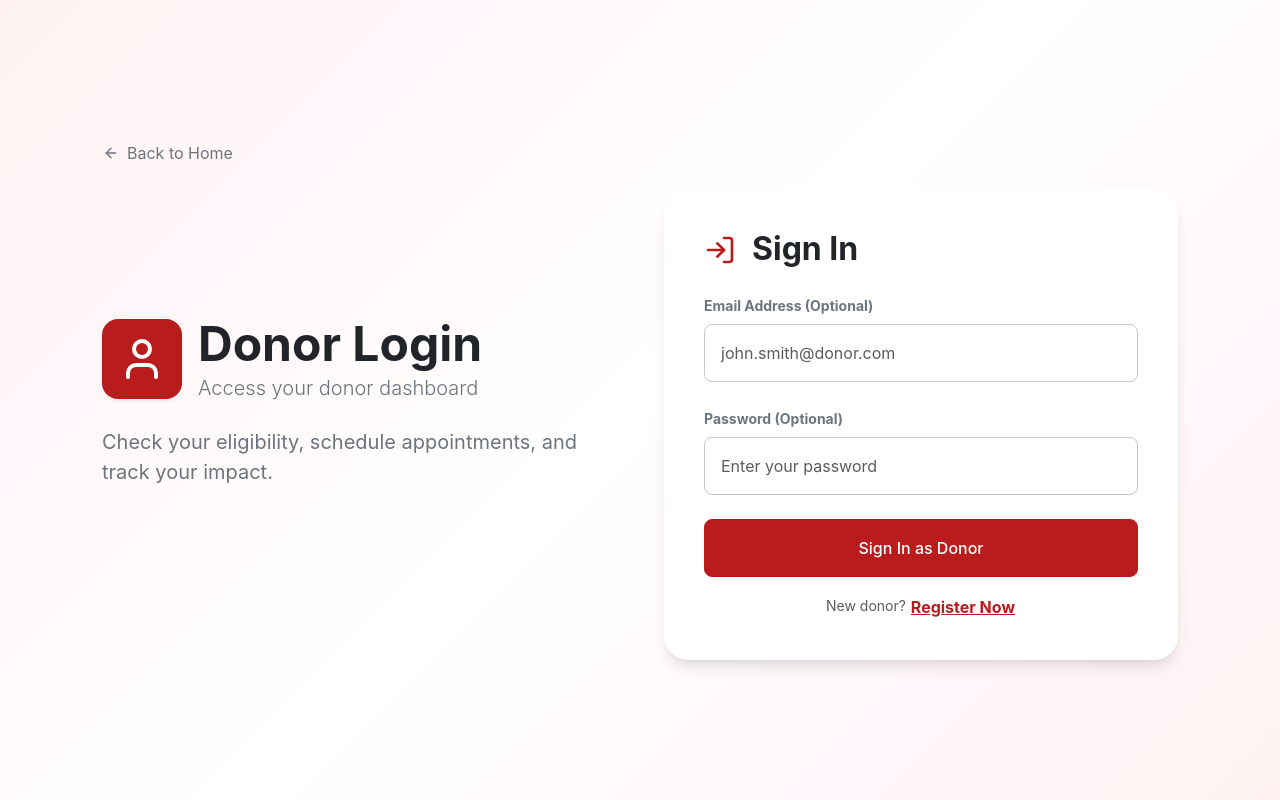
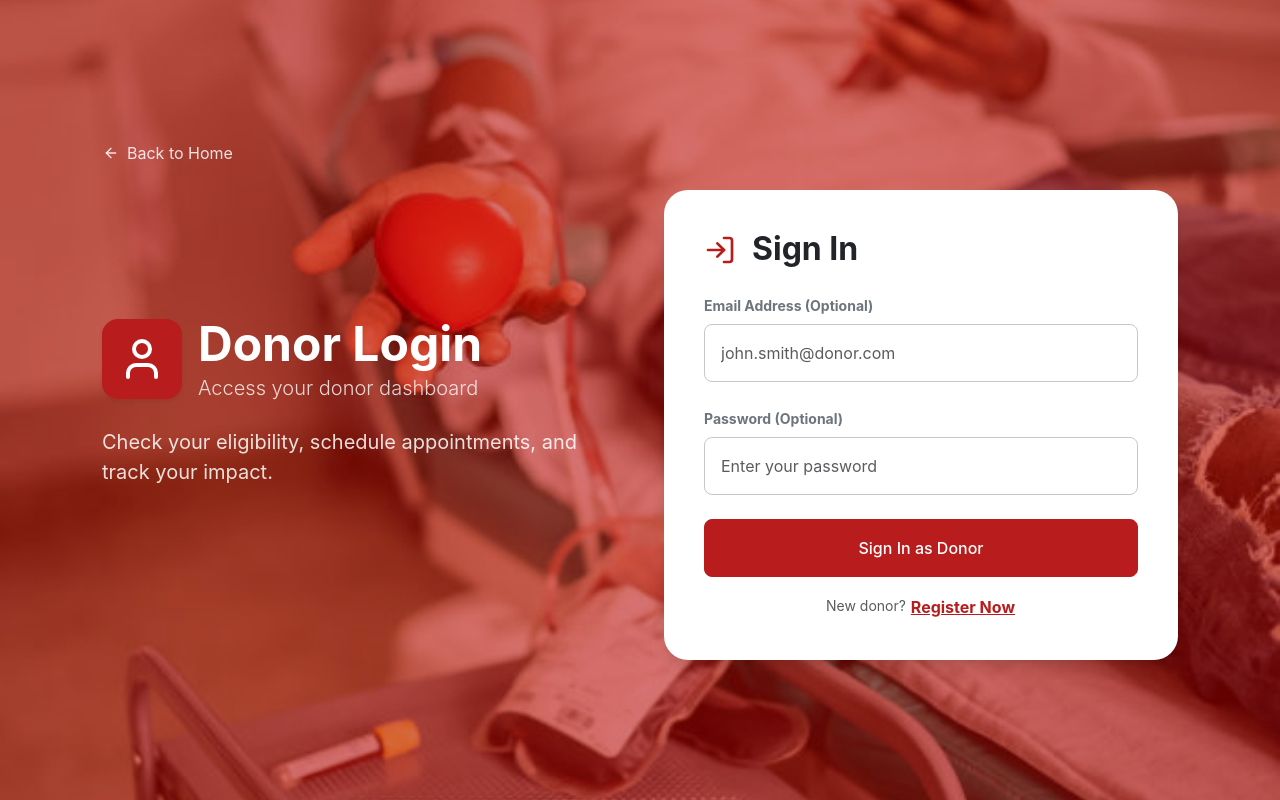
Before and after one commit to Meens-10/Bloodbankmanagement, a React (Vite) app: page /login/donor in a window 1280 px wide. Built offline with nearby package versions, Linux system fonts and the light colour scheme.

Commit message:
donorlogin

```diff
--- a/src/app/components/auth/DonorLogin.jsx
+++ b/src/app/components/auth/DonorLogin.jsx
@@ -1,8 +1,9 @@
 import { useState } from 'react';
 import { useAuth } from '../../contexts/AuthContext';
-import { LogIn, User, Droplet, ArrowLeft } from 'lucide-react';
+import { LogIn, User, ArrowLeft } from 'lucide-react';
 import { useNavigate } from 'react-router';
 import { Container, Row, Col, Card, Form, Button, Alert } from 'react-bootstrap';
+import bgImage from '../../../assets/blood4.jpg';
 
 export function DonorLogin() {
     const { login } = useAuth();
@@ -19,7 +20,6 @@ export function DonorLogin() {
         setError('');
         setLoading(true);
 
-        // Use default credentials if fields are empty, or just login directly
         const email = formData.email || 'john.smith@donor.com';
         const password = formData.password || 'donor@123';
 
@@ -38,11 +38,43 @@ export function DonorLogin() {
     };
 
     return (
-        <div className="min-h-screen bg-red-gradient d-flex align-items-center justify-content-center p-4">
+        <div
+            style={{
+                minHeight: '100vh',
+                backgroundImage: `url(${bgImage})`,
+                backgroundSize: 'cover',
+                backgroundPosition: 'center',
+                backgroundRepeat: 'no-repeat',
+                position: 'relative',
+            }}
+        >
+            {/* Red overlay */}
+            <div
+                style={{
+                    position: 'absolute',
+                    inset: 0,
+                    background: 'rgba(180, 0, 0, 0.55)',
+                    zIndex: 0,
+                }}
+            />
+
+            {/* Content */}
+            <div
+                style={{
+                    position: 'relative',
+                    zIndex: 1,
+                    minHeight: '100vh',
+                    display: 'flex',
+                    alignItems: 'center',
+                    justifyContent: 'center',
+                    padding: '2rem',
+                }}
+            >
                 <Container style={{ maxWidth: '1100px' }}>
                     <Button
                         variant="link"
-                    className="text-decoration-none text-secondary d-flex align-items-center gap-2 mb-4 p-0"
+                        className="text-decoration-none d-flex align-items-center gap-2 mb-4 p-0"
+                        style={{ color: 'rgba(255,255,255,0.85)' }}
                         onClick={() => navigate('/')}
                     >
                         <ArrowLeft size={16} /> Back to Home
@@ -54,12 +86,12 @@ export function DonorLogin() {
                                 <div className="bg-primary-red p-3 rounded-4 shadow-sm">
                                     <User className="text-white" size={48} />
                                 </div>
-                            <div className="text-dark">
-                                <h1 className="display-5 fw-bold mb-0">Donor Login</h1>
-                                <p className="lead text-secondary mb-0">Access your donor dashboard</p>
+                                <div>
+                                    <h1 className="display-5 fw-bold mb-0 text-white">Donor Login</h1>
+                                    <p className="lead mb-0" style={{ color: 'rgba(255,255,255,0.8)' }}>Access your donor dashboard</p>
                                 </div>
                             </div>
-                        <p className="fs-5 text-secondary mb-5">
+                            <p className="fs-5 mb-5" style={{ color: 'rgba(255,255,255,0.85)' }}>
                                 Check your eligibility, schedule appointments, and track your impact.
                             </p>
                         </Col>
@@ -116,5 +148,6 @@ export function DonorLogin() {
                     </Row>
                 </Container>
             </div>
+        </div>
     );
 }
```
Lines whose indentation alone changed are shown as unchanged.
